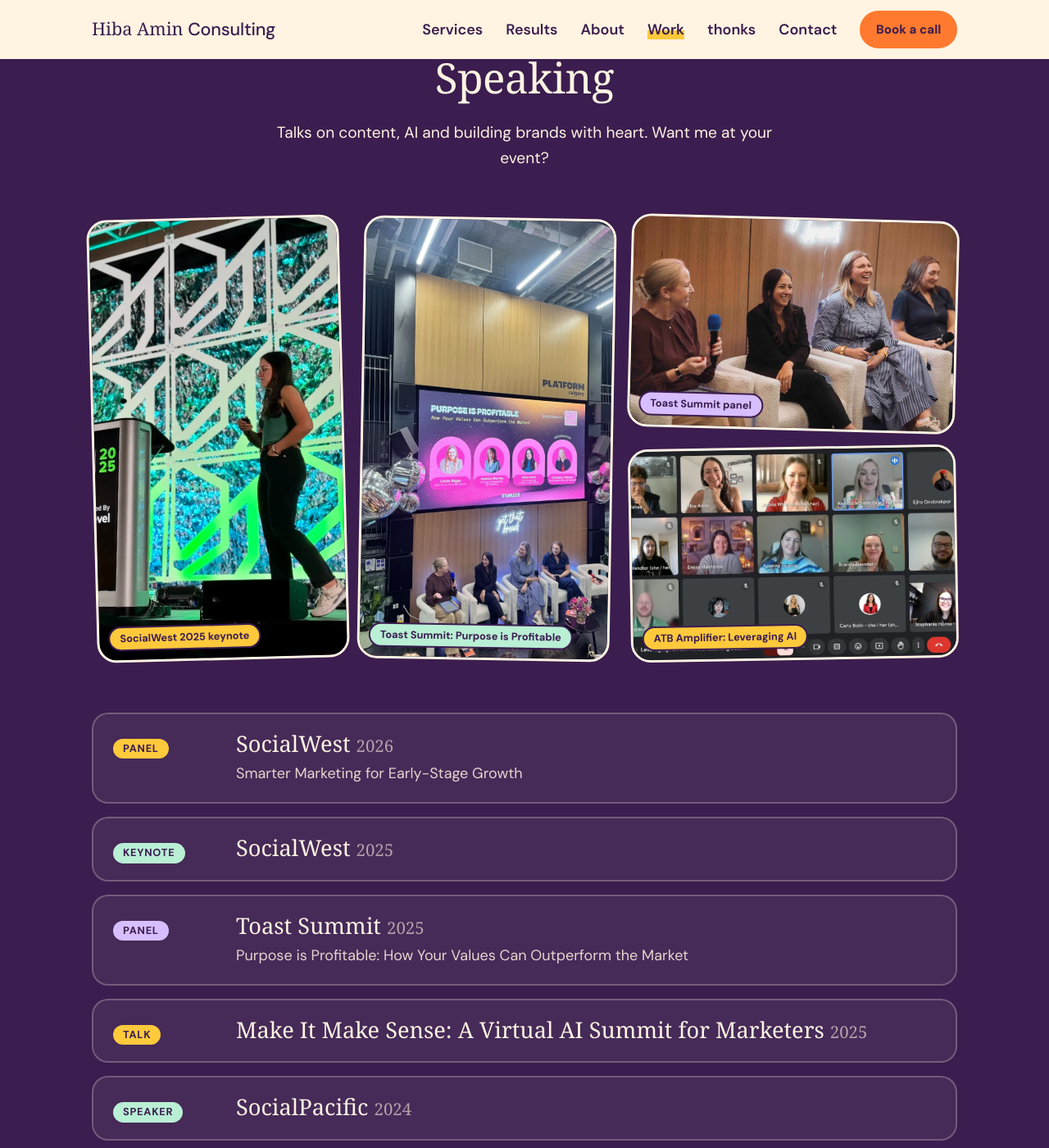
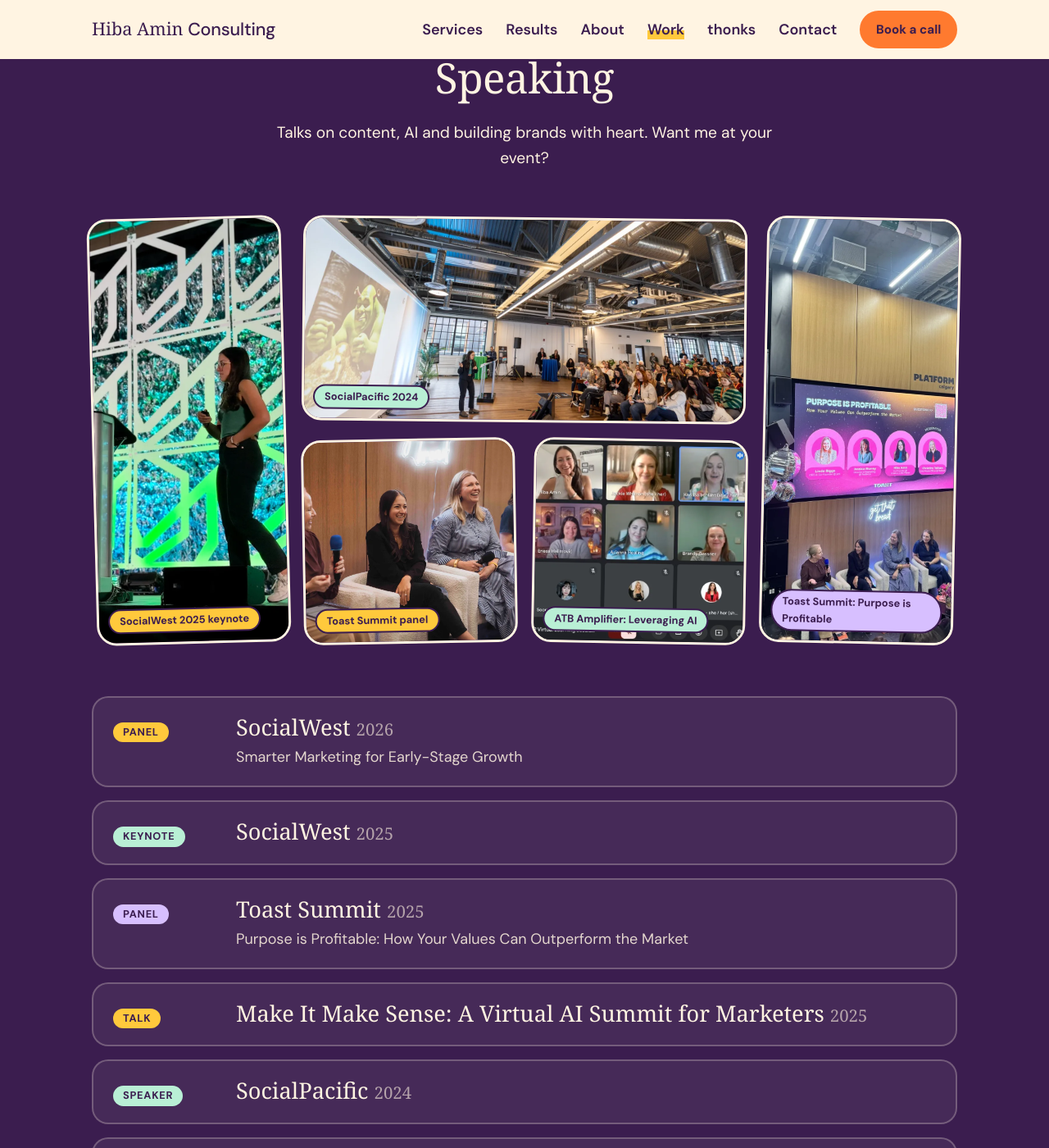
Before and after one commit to h5amin/h5amin.github.io, a Jekyll site: the page built from work/index.html, in a window 1280 px wide and 1400 px high, scrolled down 4068 px. Shown: the whole window at 82% size. Built offline with Jekyll 4.4.1, drawn with Linux system fonts in a browser that asks for light colours; some web fonts are replaced.

Commit message:
Add SocialPacific 2024 photo and rework collage for five photos
Co-Authored-By: Claude Opus 5.5 <noreply@anthropic.com>
Claude-Session: https://claude.ai/code/session_01M3jWd6jbrxGvJCUCQM4XXr

```diff
--- a/_data/speaking.yml
+++ b/_data/speaking.yml
@@ -7,6 +7,9 @@ photos:
   - file: socialwest-2025-keynote.webp
     caption: SocialWest 2025 keynote
     alt: Hiba on stage giving the keynote at SocialWest 2025
+  - file: socialpacific-2024.webp
+    caption: SocialPacific 2024
+    alt: Hiba presenting to a packed room at SocialPacific 2024, with Shrek on the big screen
   - file: toast-summit-panel-stage.webp
     caption: "Toast Summit: Purpose is Profitable"
     alt: The Purpose is Profitable panel on stage at Toast Summit, with the four panellists shown on the big screen
--- a/assets/css/styles.css
+++ b/assets/css/styles.css
@@ -851,11 +851,14 @@ p { margin: 0 0 1em; }
 
 /* Speaking */
 .speaking { background: var(--plum); color: var(--cream); padding: 96px 0; }
-/* Speaking photo collage: two tall photos and two wide ones on desktop */
+/* Speaking photo collage. Laid out for five photos:
+   1 tall | 2 wide (top middle) | 3 tall
+          | 4      | 5           |
+   Extra photos flow on in rows below. */
 .speaking-gallery {
   display: grid;
-  grid-template-columns: 1fr 1fr 1.3fr;
-  grid-template-rows: 260px 260px;
+  grid-template-columns: 1fr 1.1fr 1.1fr 1fr;
+  grid-auto-rows: 250px;
   gap: 20px;
   margin: 0 0 64px;
 }
@@ -867,16 +870,17 @@ p { margin: 0 0 1em; }
   border-radius: 24px;
   display: block;
 }
-.gallery-item-1 { grid-row: span 2; transform: rotate(-1.5deg); }
-.gallery-item-2 { grid-row: span 2; transform: rotate(1deg); }
-.gallery-item-3 { transform: rotate(1.5deg); }
-.gallery-item-4 { transform: rotate(-1deg); }
+.gallery-item-1 { grid-column: 1; grid-row: 1 / span 2; transform: rotate(-1.5deg); }
+.gallery-item-2 { grid-column: 2 / span 2; grid-row: 1; transform: rotate(0.6deg); }
+.gallery-item-3 { grid-column: 4; grid-row: 1 / span 2; transform: rotate(1.2deg); }
+.gallery-item-4 { grid-column: 2; grid-row: 2; transform: rotate(-1deg); }
+.gallery-item-5 { grid-column: 3; grid-row: 2; transform: rotate(1deg); }
 .gallery-item-1 img { object-position: 72% 75%; }
-.gallery-item-2 img { object-position: 50% 85%; }
+.gallery-item-2 img { object-position: 30% 70%; }
+.gallery-item-3 img { object-position: 50% 85%; }
 .gallery-item figcaption {
-  position: absolute; left: 14px; bottom: 14px; right: 14px;
-  justify-self: start;
-  width: fit-content;
+  position: absolute; left: 14px; bottom: 14px;
+  max-width: calc(100% - 28px);
   background: var(--sunflower);
   color: var(--plum);
   border: 2px solid var(--plum);
@@ -884,16 +888,18 @@ p { margin: 0 0 1em; }
   padding: 3px 12px;
   font-size: 0.8rem; font-weight: 700;
 }
-.gallery-item:nth-child(2) figcaption { background: var(--mint); }
-.gallery-item:nth-child(3) figcaption { background: var(--lilac); }
+.gallery-item:nth-child(3n+2) figcaption { background: var(--mint); }
+.gallery-item:nth-child(3n) figcaption { background: var(--lilac); }
 
-@media (max-width: 820px) {
-  .speaking-gallery { grid-template-columns: 1fr 1fr; grid-template-rows: 320px 200px 200px; }
-  .gallery-item-1, .gallery-item-2 { grid-row: auto; }
-  .gallery-item-3, .gallery-item-4 { grid-column: span 2; }
+@media (max-width: 900px) {
+  .speaking-gallery { grid-template-columns: 1fr 1fr; grid-auto-rows: 200px; }
+  .gallery-item { grid-column: auto !important; grid-row: auto !important; }
+  .gallery-item-2 { grid-column: 1 / -1 !important; order: -1; }
+  .gallery-item-1, .gallery-item-3 { grid-row: span 2 !important; }
 }
 @media (max-width: 480px) {
-  .speaking-gallery { grid-template-rows: 240px 180px 180px; gap: 14px; }
+  .speaking-gallery { grid-auto-rows: 150px; gap: 14px; }
+  .gallery-item figcaption { font-size: 0.72rem; padding: 2px 10px; left: 10px; bottom: 10px; max-width: calc(100% - 20px); }
 }
 
 .talk-list { list-style: none; margin: 0 0 64px; padding: 0; display: grid; gap: 16px; }
```
Also changed, not shown: assets/img/speaking/socialpacific-2024.webp (added).
